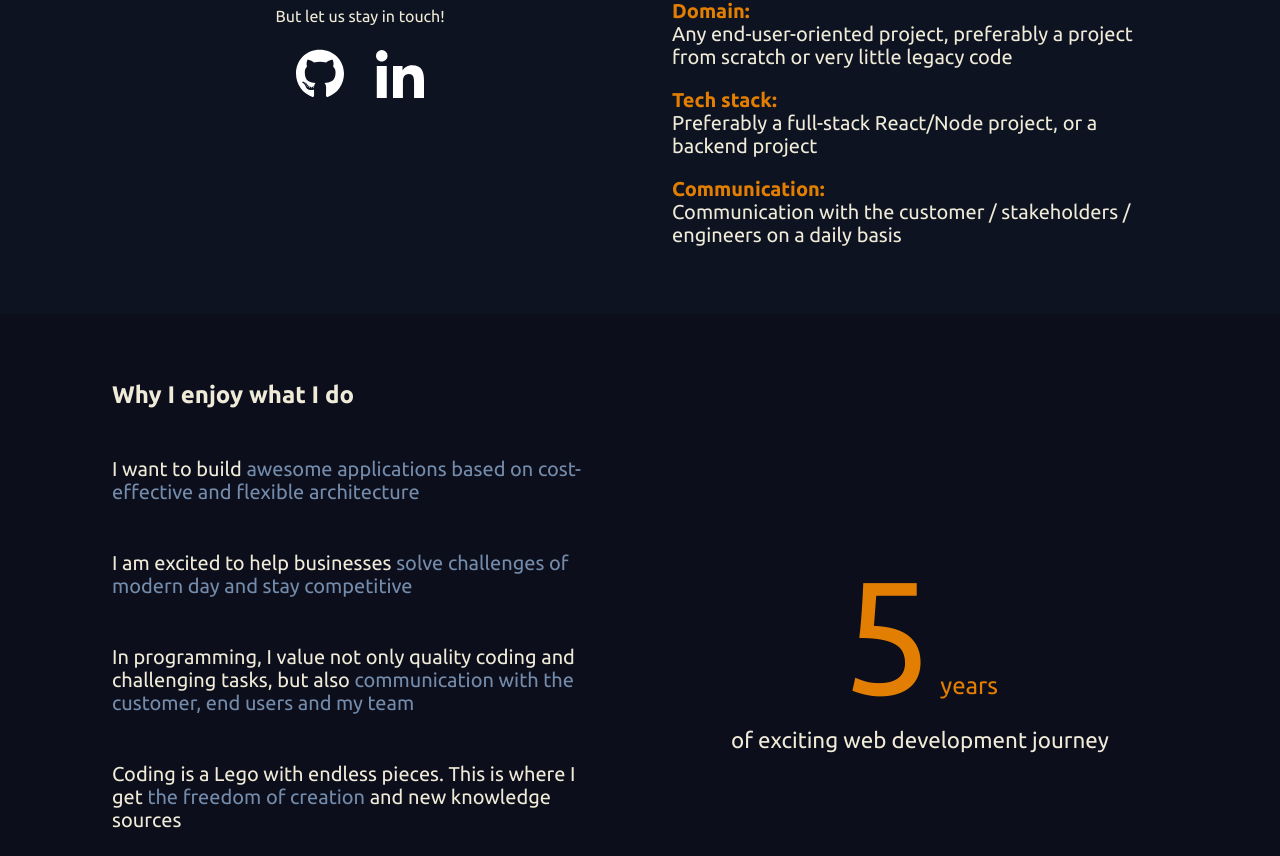
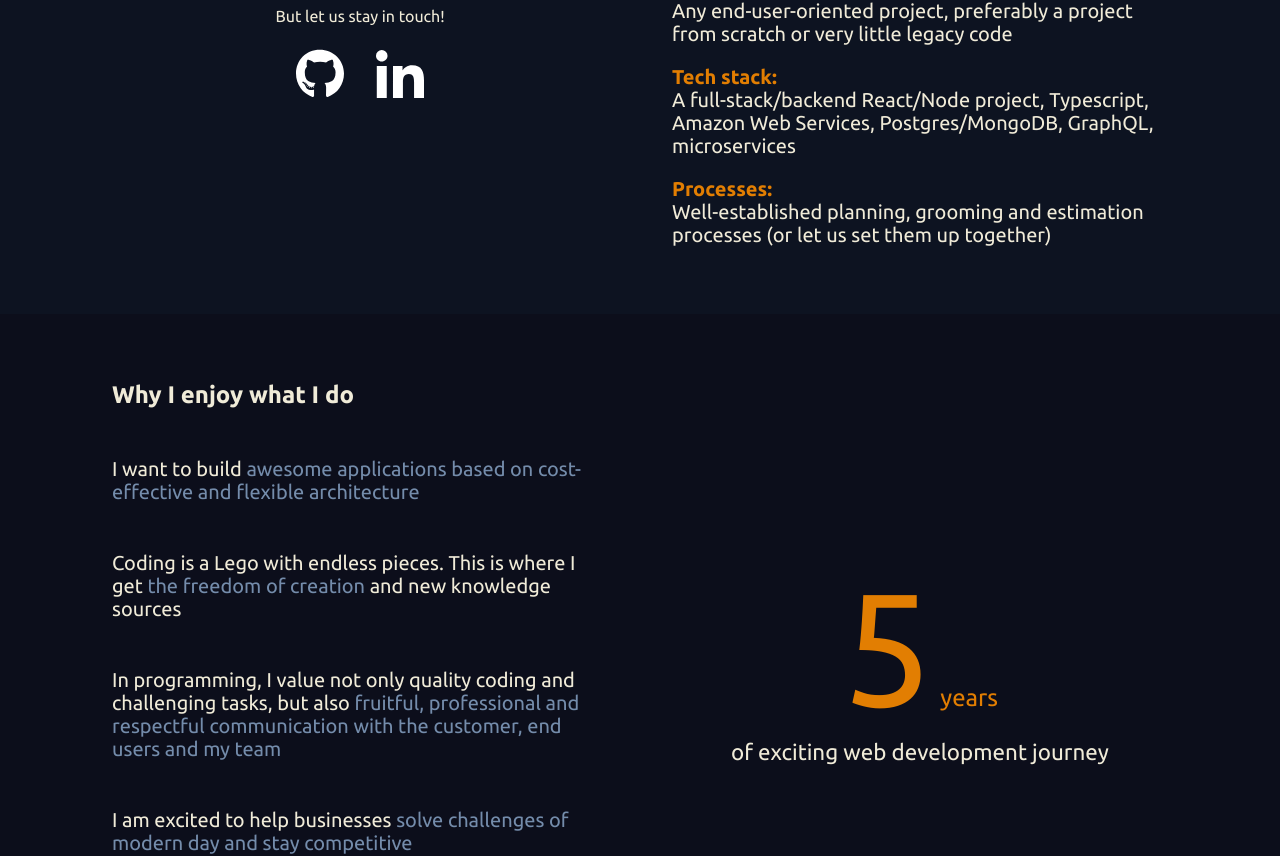
Before and after one commit to ikushlianski/ilya-online-nextjs, a Next.js app: page / in a window 1280 px wide. Shown: the part 1094-1950 px from the top of the page. Built offline with nearby package versions, Linux system fonts and the light colour scheme.

Commit message:
Improve motivation and advantage sections

```diff
--- a/src/components/FrontPage/Advantages.js
+++ b/src/components/FrontPage/Advantages.js
@@ -9,7 +9,7 @@ export const Advantages = () => {
       <div className="Advantages__Content">
         <p className="Advantages__Text">
           <div className="Advantages__Accent">Team:</div>A team of 5-10
-          developers (backend, frontend, full-stack)
+          developers (backend, full-stack)
         </p>
         <p className="Advantages__Text">
           <div className="Advantages__Accent">Domain:</div>
@@ -17,13 +17,14 @@ export const Advantages = () => {
           very little legacy code
         </p>
         <p className="Advantages__Text">
-          <div className="Advantages__Accent">Tech stack:</div>
-          Preferably a full-stack React/Node project, or a backend project
+          <div className="Advantages__Accent">Tech stack:</div>A
+          full-stack/backend React/Node project, Typescript, Amazon Web
+          Services, Postgres/MongoDB, GraphQL, microservices
         </p>
         <p className="Advantages__Text">
-          <div className="Advantages__Accent">Communication:</div>
-          Communication with the customer / stakeholders / engineers on a daily
-          basis
+          <div className="Advantages__Accent">Processes:</div>
+          Well-established planning, grooming and estimation processes (or let
+          us set them up together)
         </p>
       </div>
     </div>
--- a/src/components/FrontPage/Motivation.js
+++ b/src/components/FrontPage/Motivation.js
@@ -1,9 +1,9 @@
 import React from 'react';
 
-import { Button } from '../../ui-kit/Button';
+import { Button } from '../../ui-kit';
+import { getLinkByAlias } from '../../utils/getLinkByAlias';
 
 import './Motivation.scss';
-import { getLinkByAlias } from '../../utils/getLinkByAlias';
 
 export const Motivation = () => {
   return (
@@ -20,10 +20,11 @@ export const Motivation = () => {
               </span>
             </li>
             <li className="Motivation__ListItem">
-              I am excited to help businesses{' '}
+              Coding is a Lego with endless pieces. This is where I get{' '}
               <span className="Motivation__Accent">
-                solve challenges of modern day and stay competitive
-              </span>
+                the freedom of creation
+              </span>{' '}
+              and new knowledge sources
             </li>
           </ul>
         </li>
@@ -33,15 +34,15 @@ export const Motivation = () => {
               In programming, I value not only quality coding and challenging
               tasks, but also{' '}
               <span className="Motivation__Accent">
-                communication with the customer, end users and my team{' '}
+                fruitful, professional and respectful communication with the
+                customer, end users and my team{' '}
               </span>
             </li>
             <li className="Motivation__ListItem">
-              Coding is a Lego with endless pieces. This is where I get{' '}
+              I am excited to help businesses{' '}
               <span className="Motivation__Accent">
-                the freedom of creation
-              </span>{' '}
-              and new knowledge sources
+                solve challenges of modern day and stay competitive
+              </span>
             </li>
           </ul>
         </li>
--- a/src/pages/experience/index.js
+++ b/src/pages/experience/index.js
@@ -33,7 +33,7 @@ const ExperiencePage = () => (
           <ExperienceCard
             company={'Star Global / SourceTER'}
             position={'Senior Software Engineer/Team Lead'}
-            dates={'2022'}
+            dates={'2021-2022'}
             projectDescription={
               'An existing portal allows providers to intake and process anonymized data from various sources and for consumers to build use cases on top of that data. Our goal is to extend the existing portal with tooling for data processing, analysis and exploration in an easy and user-friendly way'
             }
```
